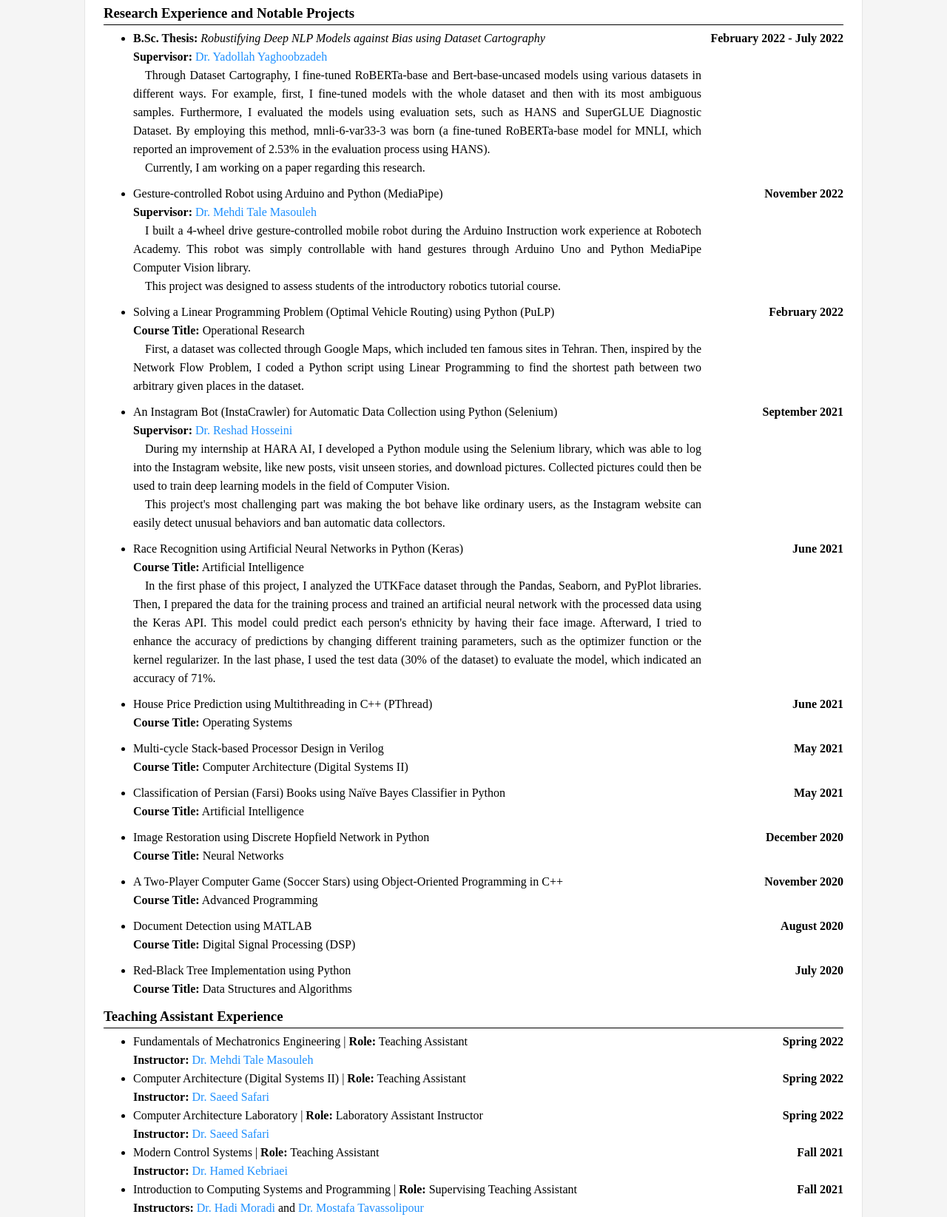
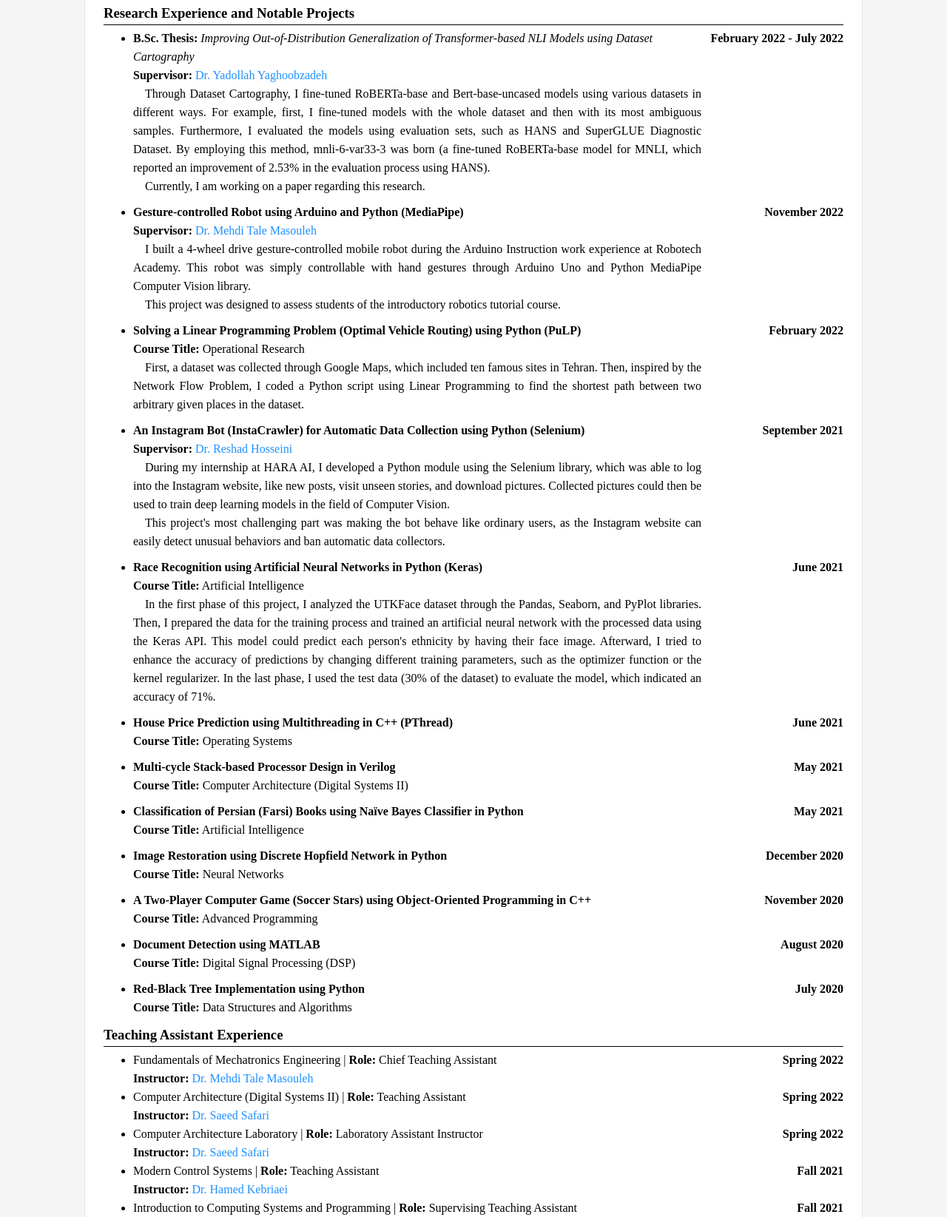
Before and after one commit to mhdr3a/mhdr3a.github.io, a plain HTML site: page docs/résumé.html in a window 1280 px wide. Shown: the part 750-2395 px from the top of the page at 74% size. Drawn offline with Linux system fonts and the light colour scheme.

Commit message:
Update résumé.html

```diff
--- a/docs/résumé.html
+++ b/docs/résumé.html
@@ -318,6 +318,9 @@
                 display: none;
             }
         }
+        .b {
+            font-weight: bold;
+        }
     </style>
 </head>
 <body>
@@ -415,12 +418,12 @@
         <section id="research-interests">
             <h3>Research Interests</h3>
             <ul>
-                <li><span class="ordinary">Applied Machine Learning</span><span class="weird">Applied ML</span></li>
+                <li><span class="ordinary">Machine Learning</span><span class="weird">ML</span></li>
+                <li><span class="ordinary">Deep Learning</span><span class="weird">DL</span></li>
                 <li><span class="ordinary">Natural Language Processing</span><span class="weird">NLP</span></li>
                 <li>Computer Vision</li>
-                <li><span class="ordinary">Natural Language Understanding</span><span class="weird">NLU</span></li>
-                <li>Deep Learning</li>
-                <li>Human-Robot Interaction</li>
+                <li>Vision and Language</li>
+                <li><span class="ordinary">Human-Robot Interaction</span><span class="weird">HRI</span></li>
             </ul>
         </section>
         <section id="relevant-courses">
@@ -453,7 +456,7 @@
             <ul>
                 <li>
                     <div class="column">
-                        <span><b>B.Sc. Thesis:</b> <i>Robustifying Deep NLP Models against Bias using Dataset Cartography</i></span>
+                        <span><b>B.Sc. Thesis:</b> <i>Improving Out-of-Distribution Generalization of Transformer-based NLI Models using Dataset Cartography</i></span>
                         <b><span class="ordinary">February 2022 - July 2022</span><span class="weird">2022</span></b>
                         <span><b>Supervisor:</b> <a href="https://scholar.google.com/citations?user=TvGqaqAAAAAJ&hl=en">Dr. Yadollah Yaghoobzadeh</a></span>
                     </div>
@@ -469,7 +472,7 @@
                 </li>
                 <li>
                     <div class="column small">
-                        <span>Gesture-controlled Robot using Arduino and Python (MediaPipe)</span>
+                        <span class="b">Gesture-controlled Robot using Arduino and Python (MediaPipe)</span>
                         <b><span class="ordinary">November 2022</span><span class="weird">2022</span></b>
                         <span><b>Supervisor:</b> <a href="https://scholar.google.com/citations?user=gkiFy20AAAAJ&hl=en">Dr. Mehdi Tale Masouleh</a></span>
                     </div>
@@ -485,7 +488,7 @@
                 </li>
                 <li>
                     <div class="column special-small">
-                        <span>Solving a Linear Programming Problem (Optimal Vehicle Routing) using Python (PuLP)</span>
+                        <span class="b">Solving a Linear Programming Problem (Optimal Vehicle Routing) using Python (PuLP)</span>
                         <b><span class="ordinary">February 2022</span><span class="weird">2022</span></b>
                         <span><b>Course Title:</b> <span>Operational Research</span></span>
                     </div>
@@ -501,7 +504,7 @@
                 </li>
                 <li>
                     <div class="column small">
-                        <span>An Instagram Bot (InstaCrawler) for Automatic Data Collection using Python (Selenium)</span>
+                        <span class="b">An Instagram Bot (InstaCrawler) for Automatic Data Collection using Python (Selenium)</span>
                         <b><span class="ordinary">September 2021</span><span class="weird">2021</span></b>
                         <span><b>Supervisor:</b> <a href="https://scholar.google.com/citations?user=zqa4EY0AAAAJ&hl=en">Dr. Reshad Hosseini</a></span>
                     </div>
@@ -517,7 +520,7 @@
                 </li>
                 <li>
                     <div class="column special-small">
-                        <span>Race Recognition using Artificial Neural Networks in Python (Keras)</span>
+                        <span class="b">Race Recognition using Artificial Neural Networks in Python (Keras)</span>
                         <b><span class="ordinary">June 2021</span><span class="weird">2021</span></b>
                         <span><b>Course Title:</b> <span>Artificial Intelligence</span></span>
                     </div>
@@ -533,7 +536,7 @@
                 </li>
                 <li>
                     <div class="column">
-                        <span>House Price Prediction using Multithreading in C++ (PThread)</span>
+                        <span class="b">House Price Prediction using Multithreading in C++ (PThread)</span>
                         <b><span class="ordinary">June 2021</span><span class="weird">2021</span></b>
                         <span><b>Course Title:</b> <span>Operating Systems</span></span>
                     </div>
@@ -549,42 +552,42 @@
                 </li>
                 <li>
                     <div class="column">
-                        <span>Multi-cycle Stack-based Processor Design in Verilog</span>
+                        <span class="b">Multi-cycle Stack-based Processor Design in Verilog</span>
                         <b><span class="ordinary">May 2021</span><span class="weird">2021</span></b>
                         <span><b>Course Title:</b> <span>Computer Architecture (Digital Systems II)</span></span>
                     </div>
                 </li>
                 <li>
                     <div class="column special-small">
-                        <span>Classification of Persian (Farsi) Books using Naïve Bayes Classifier in Python</span>
+                        <span class="b">Classification of Persian (Farsi) Books using Naïve Bayes Classifier in Python</span>
                         <b><span class="ordinary">May 2021</span><span class="weird">2021</span></b>
                         <span><b>Course Title:</b> <span>Artificial Intelligence</span></span>
                     </div>
                 </li>
                 <li>
                     <div class="column special-small">
-                        <span>Image Restoration using Discrete Hopfield Network in Python</span>
+                        <span class="b">Image Restoration using Discrete Hopfield Network in Python</span>
                         <b><span class="ordinary">December 2020</span><span class="weird">2020</span></b>
                         <span><b>Course Title:</b> <span>Neural Networks</span></span>
                     </div>
                 </li>
                 <li>
                     <div class="column medium special-small">
-                        <span>A Two-Player Computer Game (Soccer Stars) using Object-Oriented Programming in C++</span>
+                        <span class="b">A Two-Player Computer Game (Soccer Stars) using Object-Oriented Programming in C++</span>
                         <b><span class="ordinary">November 2020</span><span class="weird">2020</span></b>
                         <span><b>Course Title:</b> <span>Advanced Programming</span></span>
                     </div>
                 </li>
                 <li>
                     <div class="column">
-                        <span>Document Detection using MATLAB</span>
+                        <span class="b">Document Detection using MATLAB</span>
                         <b><span class="ordinary">August 2020</span><span class="weird">2020</span></b>
                         <span><b>Course Title:</b> <span>Digital Signal Processing (DSP)</span></span>
                     </div>
                 </li>
                 <li>
                     <div class="column">
-                        <span>Red-Black Tree Implementation using Python</span>
+                        <span class="b">Red-Black Tree Implementation using Python</span>
                         <b><span class="ordinary">July 2020</span><span class="weird">2020</span></b>
                         <span><b>Course Title:</b> <span>Data Structures and Algorithms</span></span>
                     </div>
@@ -596,7 +599,7 @@
             <ul>
                 <li>
                     <div class="column special-small">
-                        <span>Fundamentals of Mechatronics Engineering | <b class="normal">Role:</b> Teaching Assistant</span>
+                        <span>Fundamentals of Mechatronics Engineering | <b class="normal">Role:</b> Chief Teaching Assistant</span>
                         <b><span class="ordinary">Spring 2022</span><span class="weird">2022</span></b>
                         <span><b>Instructor:</b> <a href="https://scholar.google.com/citations?user=gkiFy20AAAAJ&hl=en">Dr. Mehdi Tale Masouleh</a></span>
                     </div>
```
